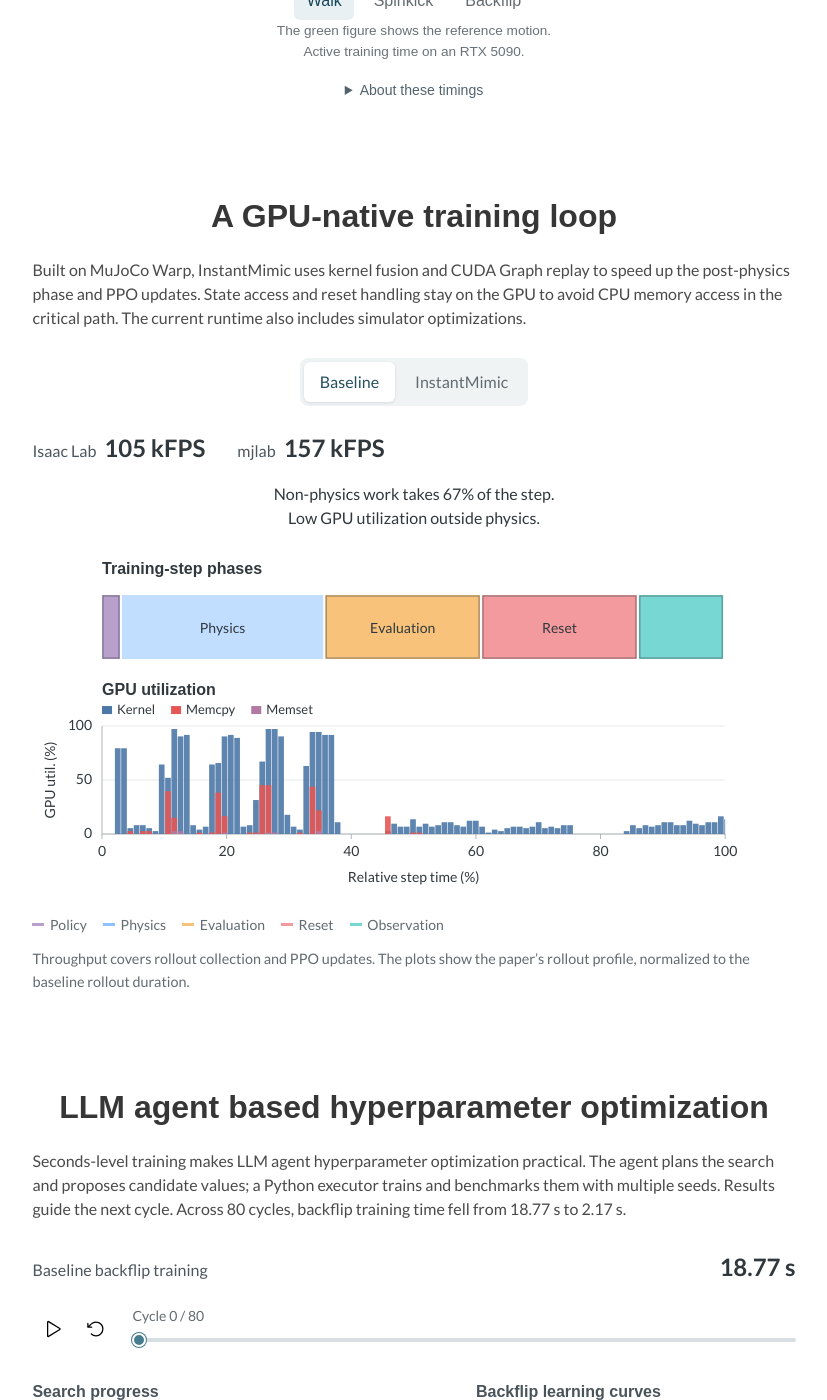
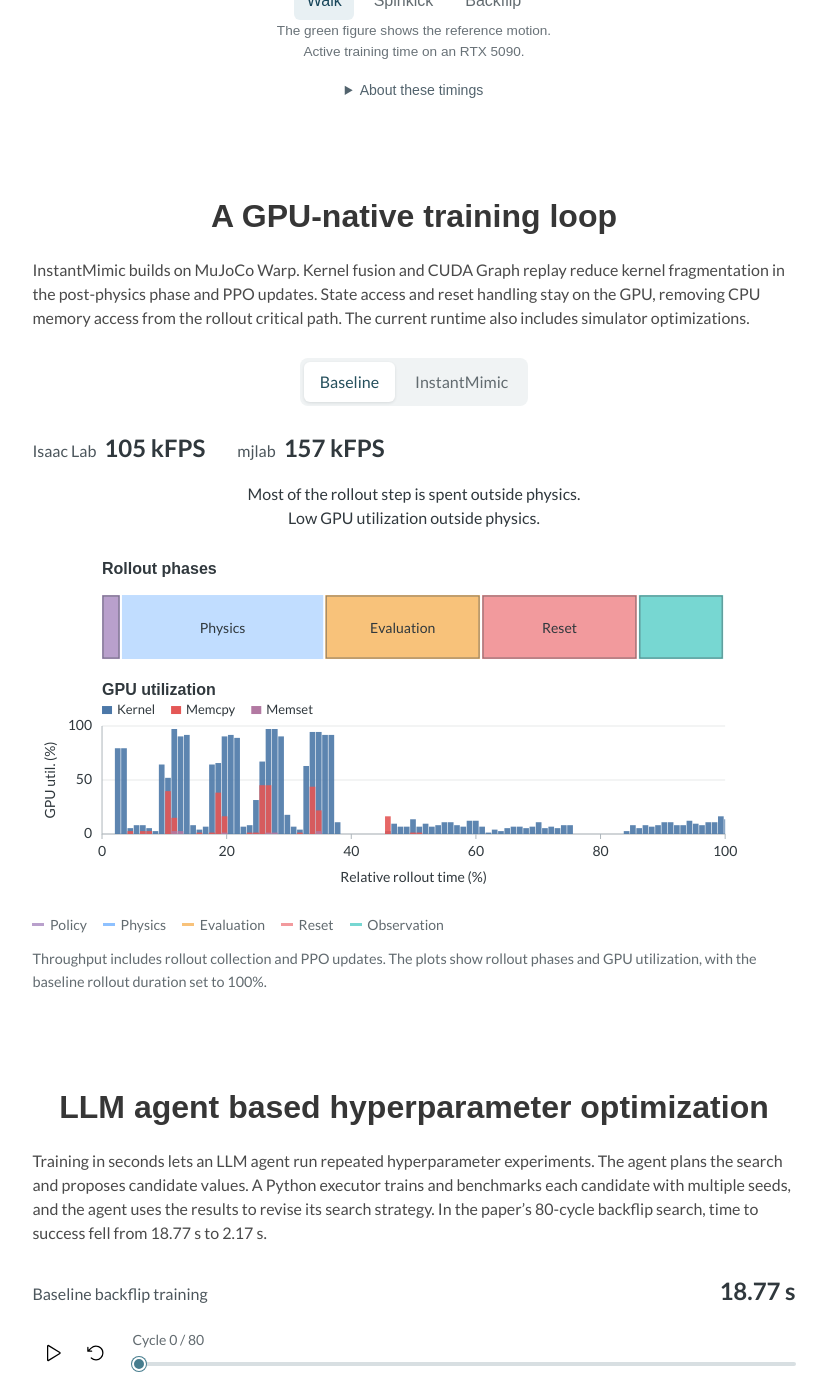
Before and after one commit to Scripter36/Scripter36.github.io, a Jekyll site: the page projects/instantmimic/index.html, which Jekyll copies as it is, in a window 1280 px wide and 1400 px high, scrolled down 1159 px. Shown: the whole window, without its empty margins (226-1053 px from the left). Built offline with Jekyll 4.4.1, drawn with Linux system fonts in a browser that asks for light colours; nearby versions of some CDN libraries; some web fonts are replaced; library files that are not in the unit come from our copies; a style sheet for code colours, icons or effects is not loaded; some of the changed text lies outside the part shown.

Commit message:
docs: refine project copy and clarify rollout terminology

```diff
--- a/projects/instantmimic/assets/paper-figures.js
+++ b/projects/instantmimic/assets/paper-figures.js
@@ -108,7 +108,7 @@
     const span = box.right - box.left;
     const x = percent => box.left + span * percent / 100;
     const y = value => box.bottom - (box.bottom - box.top) * value / 100;
-    text(svg, box.left, 24, 'Training-step phases', {class: 'plot-heading'});
+    text(svg, box.left, 24, 'Rollout phases', {class: 'plot-heading'});
     const phases = data.profile.phases.map(phase => ({
       ...phase,
       rect: node(svg, 'rect', {y: 45, height: 64, fill: phase.color, 'data-phase-fill': phase.name}),
@@ -130,7 +130,7 @@
       item.label.setAttribute('x', legendX + 15);
       legendX += legendWidths[index] + 16;
     });
-    axes(svg, box, [0, 20, 40, 60, 80, 100], [0, 50, 100], 'Relative step time (%)', 'GPU util. (%)', x, y, {hideYAxis: compact});
+    axes(svg, box, [0, 20, 40, 60, 80, 100], [0, 50, 100], 'Relative rollout time (%)', 'GPU util. (%)', x, y, {hideYAxis: compact});
     const clipId = `profile-duration-${++nextId}`;
     const clip = node(node(node(svg, 'defs'), 'clipPath', {id: clipId}), 'rect', {x: box.left, y: box.top, height: box.bottom - box.top});
     const bars = node(svg, 'g', {'clip-path': `url(#${clipId})`});
--- a/projects/instantmimic/index.html
+++ b/projects/instantmimic/index.html
@@ -57,7 +57,7 @@
   <script defer src="./assets/demo.js?v=37778aa38d"></script>
   <link rel="stylesheet" href="./assets/paper-figures.css?v=5860c98c72">
   <link rel="stylesheet" href="./assets/typography.css?v=834f25223f">
-  <script defer src="./assets/paper-figures.js?v=16ac21765b"></script>
+  <script defer src="./assets/paper-figures.js?v=ae37d724bd"></script>
   <link rel="icon" href="/assets/project-page/images/favicon.svg">
 
   <script defer src="/assets/project-page/js/fontawesome.all.min.js"></script>
@@ -243,8 +243,8 @@
         <span class="is-sr-only" data-status role="status" aria-live="polite"></span>
         <details>
           <summary>About these timings</summary>
-          <p>Each demo starts with a timer showing the policy’s active training time, followed by its motion.
-            A successful evaluation completes 10 seconds in all 32 worlds.
+          <p>The timer shows the measured active training time before the learned motion plays.
+            Evaluation succeeds when all 32 worlds complete a 10-second rollout.
             Policies are evaluated every five iterations.</p>
           <table>
             <thead><tr><th>Motion</th><th>Active time</th><th>Seed</th><th>Selected iteration</th></tr></thead>
@@ -255,8 +255,7 @@
             </tbody>
           </table>
           <p>Active training time covers rollout collection and PPO updates.
-            Each row reports one run. The carousel plays five seconds of each video;
-            full recordings are linked below.</p>
+            Each row reports one run. The carousel plays five seconds from each recording.</p>
           <p>Full 10-second videos: <a href="./assets/walk.mp4?v=ed5e6b759d">Walk</a>,
             <a href="./assets/spinkick.mp4?v=6f38cf416f">spinkick</a>, and <a href="./assets/backflip.mp4?v=5dbd606e42">backflip</a>.</p>
           <p>See the <a href="https://github.com/Scripter36/InstantMimic/blob/HEAD/docs/reference/motion-demo.md">configs and measurement details</a>.</p>
@@ -315,10 +314,10 @@
     <div class="columns is-centered">
       <div class="column is-four-fifths">
         <h2 class="title is-3 has-text-centered">A GPU-native training loop</h2>
-        <p>Built on MuJoCo Warp, InstantMimic uses kernel fusion and CUDA Graph replay
-          to speed up the post-physics phase and PPO updates. State access and reset handling
-          stay on the GPU to avoid CPU memory access in the critical path.
-          The current runtime also includes simulator optimizations.</p>
+        <p>InstantMimic builds on MuJoCo Warp. Kernel fusion and CUDA Graph replay
+          reduce kernel fragmentation in the post-physics phase and PPO updates.
+          State access and reset handling stay on the GPU, removing CPU memory access
+          from the rollout critical path. The current runtime also includes simulator optimizations.</p>
         <figure class="paper-figure" data-interactive-figure="profile">
           <div data-figure-fallback class="paper-figure__fallback">
             <div class="paper-figure__summary">
@@ -338,7 +337,7 @@
               <div class="paper-figure__summary"><span><span data-figure-label>Isaac Lab</span><strong data-figure-value>105 kFPS</strong></span><span class="paper-figure__comparison" data-profile-comparison>mjlab<strong>157 kFPS</strong></span></div>
               <div class="paper-figure__notes" aria-label="Comparison findings">
                 <div data-profile-notes="reference">
-                  <p>Non-physics work takes 67% of the step.</p>
+                  <p>Most of the rollout step is spent outside physics.</p>
                   <p>Low GPU utilization outside physics.</p>
                 </div>
                 <div data-profile-notes="optimized" aria-hidden="true" style="opacity:0">
@@ -347,7 +346,7 @@
                 </div>
               </div>
               <div class="paper-figure__plot"><svg data-plot="profile" role="img" aria-label="Rollout phases and GPU utilization from 0 to 100 percent, on a relative time scale with baseline duration at 100 percent" aria-describedby="training-profile-caption"></svg></div>
-              <div class="paper-figure__legend" aria-label="Training phases">
+              <div class="paper-figure__legend" aria-label="Rollout phases">
               <span><i style="--series-color:#B9A0CC" aria-hidden="true"></i>Policy</span>
               <span><i style="--series-color:#8EC1FF" aria-hidden="true"></i>Physics</span>
               <span><i style="--series-color:#F8C27A" aria-hidden="true"></i>Evaluation</span>
@@ -357,7 +356,7 @@
             </div>
             <span class="paper-figure__sr" role="status" data-figure-live></span>
           </div>
-          <figcaption id="training-profile-caption">Throughput covers rollout collection and PPO updates. The plots show the paper’s rollout profile, normalized to the baseline rollout duration.</figcaption>
+          <figcaption id="training-profile-caption">Throughput includes rollout collection and PPO updates. The plots show rollout phases and GPU utilization, with the baseline rollout duration set to 100%.</figcaption>
         </figure>
       </div>
     </div>
@@ -369,10 +368,11 @@
     <div class="columns is-centered">
       <div class="column is-four-fifths">
         <h2 class="title is-3 has-text-centered">LLM agent based hyperparameter optimization</h2>
-        <p>Seconds-level training makes LLM agent hyperparameter optimization practical.
-          The agent plans the search and proposes candidate values; a Python executor trains
-          and benchmarks them with multiple seeds. Results guide the next cycle.
-          Across 80 cycles, backflip training time fell from 18.77 s to 2.17 s.</p>
+        <p>Training in seconds lets an LLM agent run repeated hyperparameter experiments.
+          The agent plans the search and proposes candidate values. A Python executor trains
+          and benchmarks each candidate with multiple seeds, and the agent uses the results
+          to revise its search strategy. In the paper’s 80-cycle backflip search,
+          time to success fell from 18.77 s to 2.17 s.</p>
         <figure class="paper-figure" data-interactive-figure="search">
           <div data-figure-fallback class="paper-figure__fallback paper-figure__fallback--search">
             <img src="./assets/search-progress.jpg" alt="Best training time decreases from 18.77 to 2.17 seconds over 80 optimization cycles." width="1920" height="930" loading="lazy">
@@ -405,7 +405,7 @@
             </div>
             <span class="paper-figure__sr" role="status" data-figure-live></span>
           </div>
-          <figcaption id="hyperparameter-search-caption">Left: best training time to reach 90% success (median of three seeds), starting at cycle 0. Right: backflip learning curves from Figure 7b, with the optimized configuration found at cycle 65. See the <a href="https://arxiv.org/pdf/2609.09821">paper and appendix</a> for settings.</figcaption>
+          <figcaption id="hyperparameter-search-caption">Left: best time to 90% success, measured as the median active training time across three seeds. Right: backflip learning curves for the initial configuration and the configuration found at cycle 65 (Figure 7b). See the <a href="https://arxiv.org/pdf/2609.09821">paper and appendix</a> for settings.</figcaption>
         </figure>
       </div>
     </div>
@@ -417,17 +417,17 @@
     <div class="columns is-centered">
       <div class="column is-four-fifths">
         <h2 class="title is-3 has-text-centered">Scaling to large motion datasets</h2>
-        <p>A VAE-based latent controller learns from 37.4 hours of AMASS motion.
-          In the paper, it reaches a tracking success rate comparable to PHC within 30 minutes.
-          With the decoder frozen, the paper demonstrates downstream goal-position tracking
-          after one minute of training in its latent action space.</p>
+        <p>In the paper, we pretrain a VAE-based latent controller on 37.4 hours of AMASS motion,
+          reaching a success rate comparable to PHC within 30 minutes. We then freeze the decoder
+          and train a downstream goal-position tracking policy in its latent action space.
+          The policy learns to follow goals after one minute of training.</p>
         <figure class="amass-demo">
           <h3 class="title is-5">Sampling the latent controller</h3>
           <video controls muted playsinline loop preload="metadata" width="1440" height="960" poster="./assets/amass-latent.jpg?v=c94de5107e" aria-label="Sampling the latent controller">
             <source src="./assets/amass-latent.mp4?v=a421439c83" type="video/mp4">
             <a href="./assets/amass-latent.mp4?v=a421439c83">Watch the video</a>
           </video>
-          <figcaption>Characters start from random motion frames and sample a new latent command every second.</figcaption>
+          <figcaption>Starting from random motion frames, the characters move by sampling a new latent command every second.</figcaption>
         </figure>
         <figure class="amass-demo">
           <h3 class="title is-5">Goal-position tracking</h3>
@@ -435,7 +435,7 @@
             <source src="./assets/amass-goal.mp4?v=ea70bb601a" type="video/mp4">
             <a href="./assets/amass-goal.mp4?v=ea70bb601a">Watch the video</a>
           </video>
-          <figcaption>A downstream policy uses the frozen decoder to guide the character toward target positions.</figcaption>
+          <figcaption>A downstream policy guides the character toward target positions through the frozen decoder.</figcaption>
         </figure>
       </div>
     </div>
```
Also changed, not shown: projects/instantmimic/assets/training-profile.svg.
